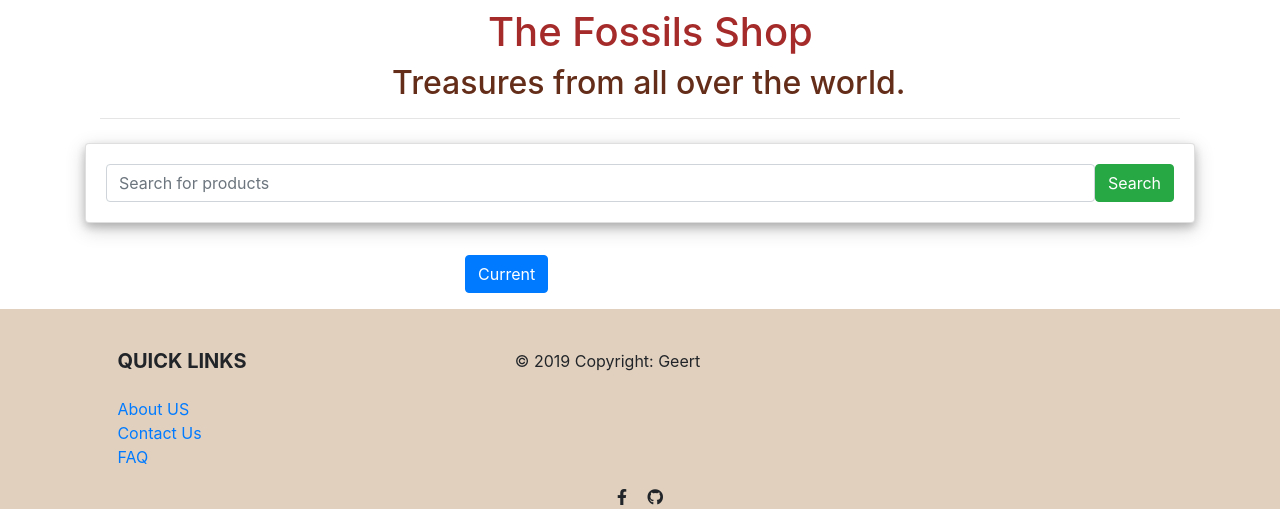
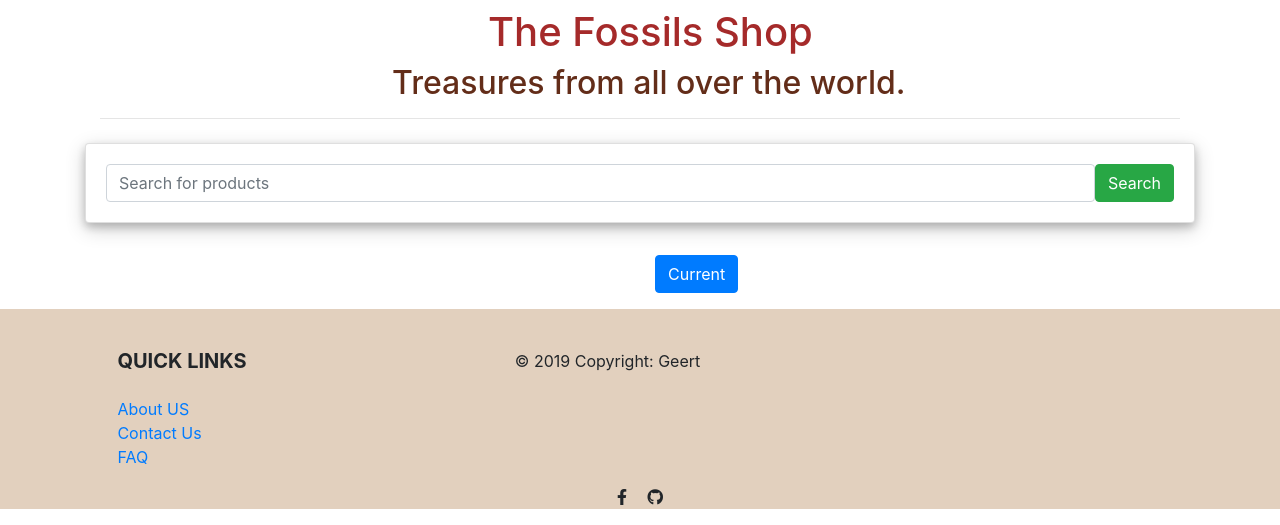
Before and after one commit to codingwithgeert/fossil-website, a Django app: page / in a window 1280 px wide. Shown: the part 1076-1601 px from the top of the page. Run offline with Django 3.2, Linux system fonts and the light colour scheme; data that the repository does not hold is empty; some libraries are stand-ins or nearby versions.

Commit message:
button added for detailed product view

```diff
--- a/shop/templates/shop/index.html
+++ b/shop/templates/shop/index.html
@@ -64,6 +64,7 @@
           <div class="card-text">
             <p>€{{product.price}}</p>
           </div>
+          <button type="button" class="btn btn-info">More detail</button>
         </div>
         <form method="post" action="#">
           {% csrf_token %}
@@ -79,10 +80,12 @@
     {% endfor %}
         </div>
 
+ <nav aria-label="Page navigation">
         <div class="row">
-            <div class="col-md-3 offset-md-4">
+            <div class="col-md-6 offset-md-6">
                 <ul class="pagination">
                     {% if product_objects.has_previous %}
+
                         <li class="page-item">
                             <a class="page-link" href="?page={{ product_objects.previous_page_number  }}">Previous</a>
                         </li>
@@ -101,6 +104,7 @@
                 </ul>
             </div>
         </div>
+        </nav>
 
     </div>
   {% endblock %}
```
